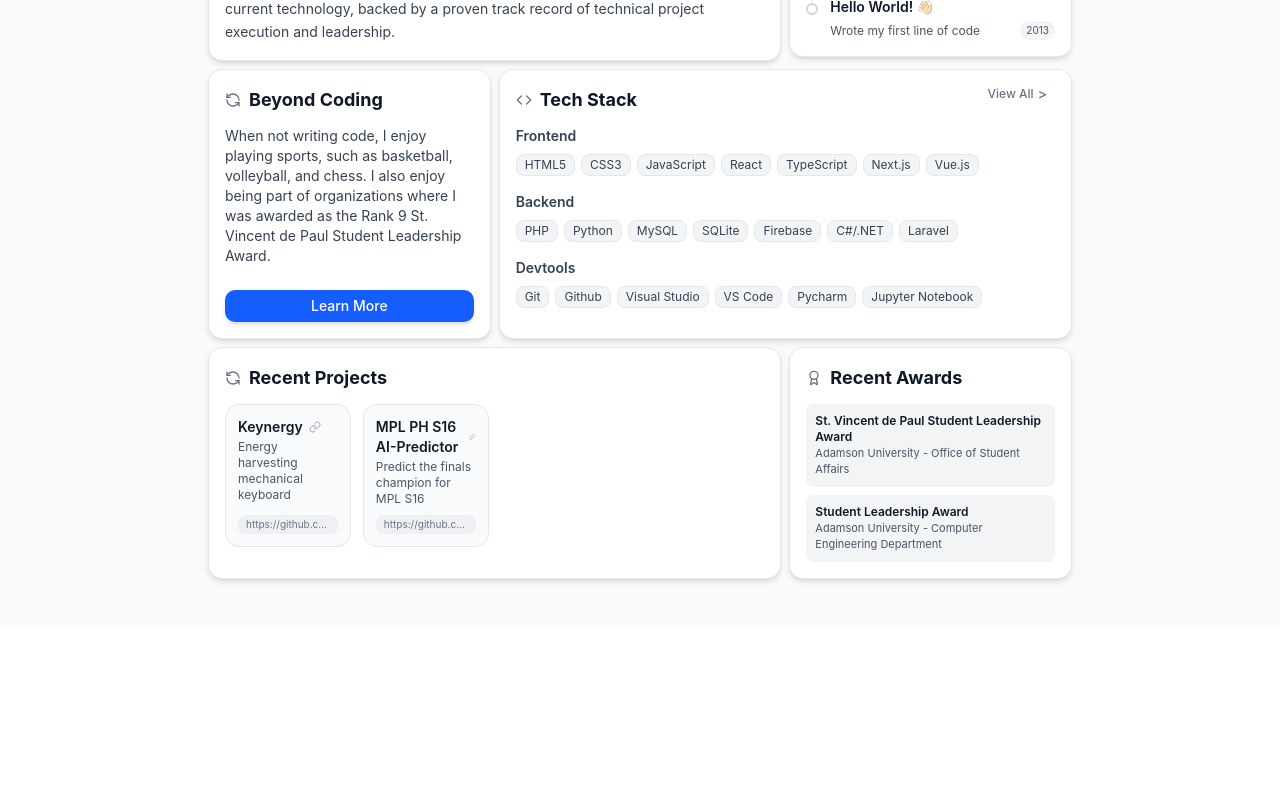
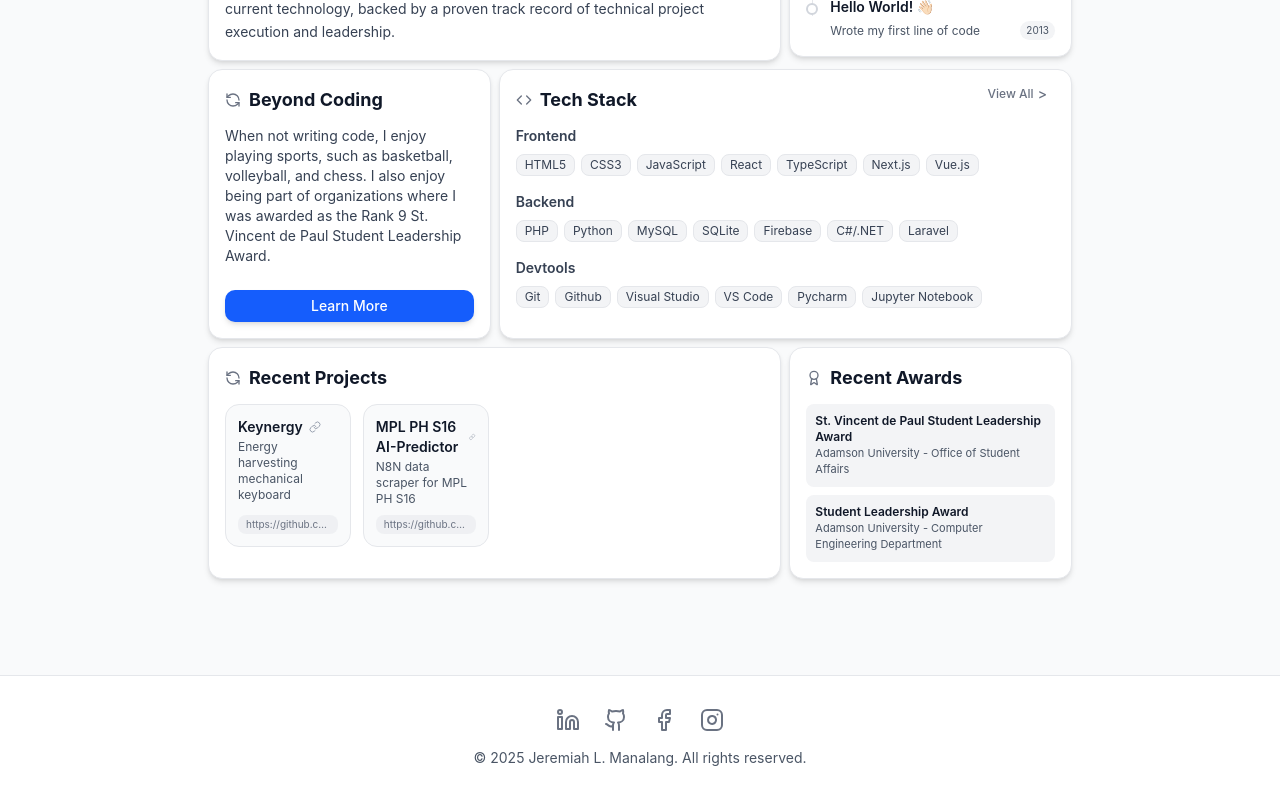
Before and after one commit to theJeremiahManalang/jeres-portfolio, a Next.js app: page / in a window 1280 px wide. Shown: the part 473-1273 px from the top of the page. Before the commit the page ends 1100 px from the top, so only its background shows below. Built offline with nearby package versions, Linux system fonts and the light colour scheme.

Commit message:
complete ui

```diff
--- a/src/app/components/BentoGrid.tsx
+++ b/src/app/components/BentoGrid.tsx
@@ -1,6 +1,6 @@
 // src/app/components/BentoGrid.tsx
 import React, { useState } from 'react';
-import { Link } from 'lucide-react';
+import { Briefcase, Code, Compass, Award, RefreshCcw, Mail, Linkedin, Github, Link, X, Facebook, Instagram } from 'lucide-react';
 import { BentoCard } from './BentoCard';
 import { userData } from '../../lib/data';
 import { TechStackModal } from './TechStackModal';
@@ -8,6 +8,17 @@ import { ExperienceRoleModal } from './ExperienceRoleModal';
 import { CertificationModal } from './CertificationModal';
 import { ProjectModal } from './ProjectModal';
 import { CertificationItem, ExperienceItem, ProjectItem } from '@/lib/types';
+
+const getSocialIcon = (name?: string) => {
+    const standardizedName = name?.toLowerCase();
+    switch (standardizedName) {
+        case 'linkedin': return Linkedin;
+        case 'github': return Github;
+        case 'facebook': return Facebook;
+        case 'instagram': return Instagram;
+        default: return Link; // Default icon for unknown links
+    }
+};
 
 const ExperienceCard: React.FC<{ onRoleClick: (role: ExperienceItem) => void }> = ({ onRoleClick }) => {
 
@@ -113,7 +124,7 @@ const ProjectsCard: React.FC<{ onProjectClick: (project: ProjectItem) => void }>
                             <h3 className="text-sm font-semibold text-gray-900 dark:text-white group-hover:text-indigo-600 dark:group-hover:text-indigo-400 flex items-center gap-1.5">
                                 {project.name} <Link className="w-3 h-3 text-gray-400 dark:text-gray-600 group-hover:text-indigo-500"/>
                             </h3>
-                            <p className="text-xs text-gray-600 dark:text-gray-400 mt-0.5">{project.description}</p>
+                            <p className="text-xs text-gray-600 dark:text-gray-400 mt-0.5">{project.shortdescription}</p>
                         </div>
                         <p className="text-[10px] text-gray-500 font-mono bg-gray-200/50 dark:bg-gray-700/50 px-2 py-0.5 rounded-md block truncate overflow-hidden max-w-full mt-2 self-start">
                             {project.domain}
@@ -149,6 +160,34 @@ const CertificationsCard: React.FC<{ onCertClick: (cert: CertificationItem) => v
     );
 };
 
+/*
+const SocialMediaCard: React.FC<{ className?: string }> = ({ className }) => {
+    return (
+        <BentoCard title="Social Links" iconName="Link" className="md:col-span-6">
+            <div className="grid grid-cols-1 sm:grid-cols-4 lg:grid-cols-4 gap-3 mt-1">
+                {userData.socialmedialink.map((item) => {
+                    const Icon = getSocialIcon(item.name);
+
+                    return (
+                        <a
+                            key={item.name}
+                            href={item.link || '#'}
+                            target="_blank"
+                            rel="noopener noreferrer"
+                            className="flex items-center p-3 rounded-xl border border-gray-200 dark:border-gray-800 transition-all duration-200 hover:bg-gray-100 dark:hover:bg-gray-800 shadow-sm"
+                        >
+                            <Icon className={`w-4 h-4 mr-2 text-gray-700 dark:text-gray-300 transition-colors shrink-0`} />
+                            <span className="text-xs font-semibold text-gray-900 dark:text-white">
+                                {item.name}
+                            </span>
+                        </a>
+                    );
+                })}
+            </div>
+        </BentoCard>
+    );
+};
+*/
 
 
 export const BentoGrid: React.FC = () => {
@@ -211,6 +250,8 @@ export const BentoGrid: React.FC = () => {
 
         <CertificationsCard onCertClick={handleCertSelection} />
 
+        { /*<SocialMediaCard /> */}
+
       </section>
 
       {/* Modals are rendered outside the grid structure */}
--- /dev/null
+++ b/src/app/components/Footer.tsx
@@ -0,0 +1,84 @@
+// src/app/components/Footer.tsx
+import React from 'react';
+// Assuming userData is available in a lib/data file as per your page.tsx
+import { userData } from '../../lib/data';
+import {
+  Github,
+  Linkedin,
+  Twitter,
+  Facebook, // Added Facebook
+  Instagram, // Added Instagram
+  Link // Fallback icon (renamed ExternalLink to Link for brevity)
+} from 'lucide-react';
+// Note: You may need to install the lucide-react package if you haven't already:
+// npm install lucide-react or yarn add lucide-react
+
+// --- Utility Functions ---
+
+/**
+ * Maps the social media name string to the corresponding Lucide React icon component.
+ * @param name The name of the social media platform (e.g., "Github", "Linkedin").
+ * @returns The React component for the icon.
+ */
+const getSocialIcon = (name?: string): React.FC<React.SVGProps<SVGSVGElement>> => {
+  const standardizedName = name?.toLowerCase();
+  switch (standardizedName) {
+    case 'linkedin':
+      return Linkedin;
+    case 'github':
+      return Github;
+    case 'facebook':
+      return Facebook;
+    case 'instagram':
+      return Instagram;
+    // Twitter is not in your data but kept for completeness
+    case 'twitter':
+      return Twitter;
+    default:
+      return Link; // Link is a good generic fallback icon
+  }
+};
+
+// --- Footer Component ---
+
+export const Footer: React.FC = () => {
+  const currentYear = new Date().getFullYear();
+
+  // Ensure userData.socialmedialink exists and is an array before mapping
+  const socialLinks = userData.socialmedialink || [];
+
+  return (
+    <footer className="w-full border-t border-gray-200 dark:border-gray-800 mt-12 py-8 bg-white dark:bg-gray-950 transition-colors duration-300">
+      <div className="max-w-4xl mx-auto px-4 text-center">
+
+        {/* Social Links mapped from userData */}
+        <div className="flex justify-center space-x-6 mb-4">
+          {socialLinks.map((item, index) => {
+            // Get the icon component dynamically
+            const Icon = getSocialIcon(item.name);
+
+            return (
+              <a
+                key={index} // Using index is acceptable for static arrays like this
+                href={item.link}
+                target="_blank"
+                rel="noopener noreferrer"
+                aria-label={`Visit ${userData.name}'s ${item.name}`}
+                className="text-gray-500 hover:text-blue-600 dark:text-gray-400 dark:hover:text-blue-400 transition-colors duration-200"
+              >
+                <Icon className="h-6 w-6" />
+              </a>
+            );
+          })}
+        </div>
+
+        {/* Copyright and Signature */}
+        <p className="text-sm text-gray-600 dark:text-gray-400">
+          &copy; {currentYear} {userData.name}. All rights reserved.
+        </p>
+
+
+      </div>
+    </footer>
+  );
+};
--- a/src/app/page.tsx
+++ b/src/app/page.tsx
@@ -9,6 +9,7 @@ import { Mail, Phone, MapPin, Sun, Moon } from 'lucide-react';
 import { userData } from '../lib/data';
 import { BentoGrid } from './components/BentoGrid';
 import { ThemeToggleProps } from '../lib/types';
+import { Footer } from './components/Footer';
 
 // --- Shared/Utility Components ---
 
@@ -138,9 +139,9 @@ const ProfilePage: React.FC = () => {
           </div>
         </section>
 
-        {/* The corrected BentoGrid component usage */}
         <BentoGrid />
       </main>
+      <Footer />
     </div>
   );
 };
--- a/src/lib/data.ts
+++ b/src/lib/data.ts
@@ -65,8 +65,8 @@ export const userData: UserData = {
     microcontrollers: ["Arduino UNO", "Arduino NANO", "Arduno Micro", "ESP32", "Raspberry Pi Pico/Pico W", "PIC18"],
   },
   projects: [
-    { name: "Keynergy", description: "Energy harvesting mechanical keyboard", url: "https://github.com/theJeremiahManalang/keynergy-ui", domain: "https://github.com/theJeremiahManalang/keynergy-ui", imageProject:"/keynergy-ui.jpg" },
-    { name: "MPL PH S16 AI-Predictor", description: "Predict the finals champion for MPL S16", url: "https://github.com/theJeremiahManalang/mpl-ph-s16-ai-dataset-builder", domain: "https://github.com/theJeremiahManalang/mpl-ph-s16-ai-dataset-builder", imageProject:"/n8n-workflow.jpg" },
+    { name: "Keynergy", shortdescription: "Energy harvesting mechanical keyboard", description: "A functional prototype for a sustainable mechanical keyboard that converts keypresses into electrical energy via electromagnetic induction.", url: "https://github.com/theJeremiahManalang/keynergy-ui", domain: "https://github.com/theJeremiahManalang/keynergy-ui", imageProject: ["/keynergy-ui.jpg", "/keynergy-hardware-manalang.png", "keynergy-group.jpg"] },
+    { name: "MPL PH S16 AI-Predictor", shortdescription: "N8N data scraper for MPL PH S16", description: "AI Predictor Dataset Builder (MPL PH S16) An n8n automation project that systematically scraped MPL PH Season 16 match stats over three days. The workflow iterates through matches, extracts specific data points, and appends them to a spreadsheet for machine learning preparation.", url: "https://github.com/theJeremiahManalang/mpl-ph-s16-ai-dataset-builder", domain: "https://github.com/theJeremiahManalang/mpl-ph-s16-ai-dataset-builder", imageProject:"/n8n-workflow.jpg" },
 
   ],
   certifications: [
@@ -78,7 +78,7 @@ export const userData: UserData = {
           "Recognized for outstanding leadership and community service throughout the academic year.",
           "Demonstrated proficiency in organizing large-scale student events."
       ],
-      imageCert: [ "/sla-manalang.jpg" ]
+      imageCert: "/sla-manalang.jpg",
     },
     {
       name: "Student Leadership Award",
@@ -94,4 +94,22 @@ export const userData: UserData = {
       ]
     },
   ],
+  socialmedialink: [
+    {
+      name: "Linkedin",
+      link: "https://www.linkedin.com/in/jeremiah-manalang/"
+    },
+    {
+      name: "Github",
+      link: "https://github.com/theJeremiahManalang"
+    },
+    {
+      name: "Facebook",
+      link: "https://www.facebook.com/jeremiah.manalang.12/"
+    },
+    {
+      name: "Instagram",
+      link: "https://www.instagram.com/mayajere_/"
+    }
+  ]
 };
--- a/src/lib/types.ts
+++ b/src/lib/types.ts
@@ -14,10 +14,11 @@ export interface ExperienceItem {
 
 export interface ProjectItem {
   name: string;
+  shortdescription: string;
   description: string;
   url: string; // link of github
   domain: string;
-  imageProject?: string;
+  imageProject?: string[] | string;
 }
 
 export interface CertificationItem {
@@ -25,7 +26,7 @@ export interface CertificationItem {
   issuer: string;
   year?: string;
   description?: string[] | string;
-  imageCert?: string[];
+  imageCert?: string[] | string;
 }
 
 export interface UserData {
@@ -46,6 +47,7 @@ export interface UserData {
   };
   projects: ProjectItem[];
   certifications: CertificationItem[];
+  socialmedialink: SocialMediaLink[];
 }
 
 export interface BentoCardProps {
@@ -59,3 +61,8 @@ export interface ThemeToggleProps {
   darkMode: boolean;
   setDarkMode: React.Dispatch<React.SetStateAction<boolean>>;
 }
+
+export interface SocialMediaLink {
+  name?: string; // email, linkedin, github
+  link?: string;
+}
```
Also changed, not shown: public/keynergy-group.jpg (added), public/keynergy-hardware-manalang.png (added).
